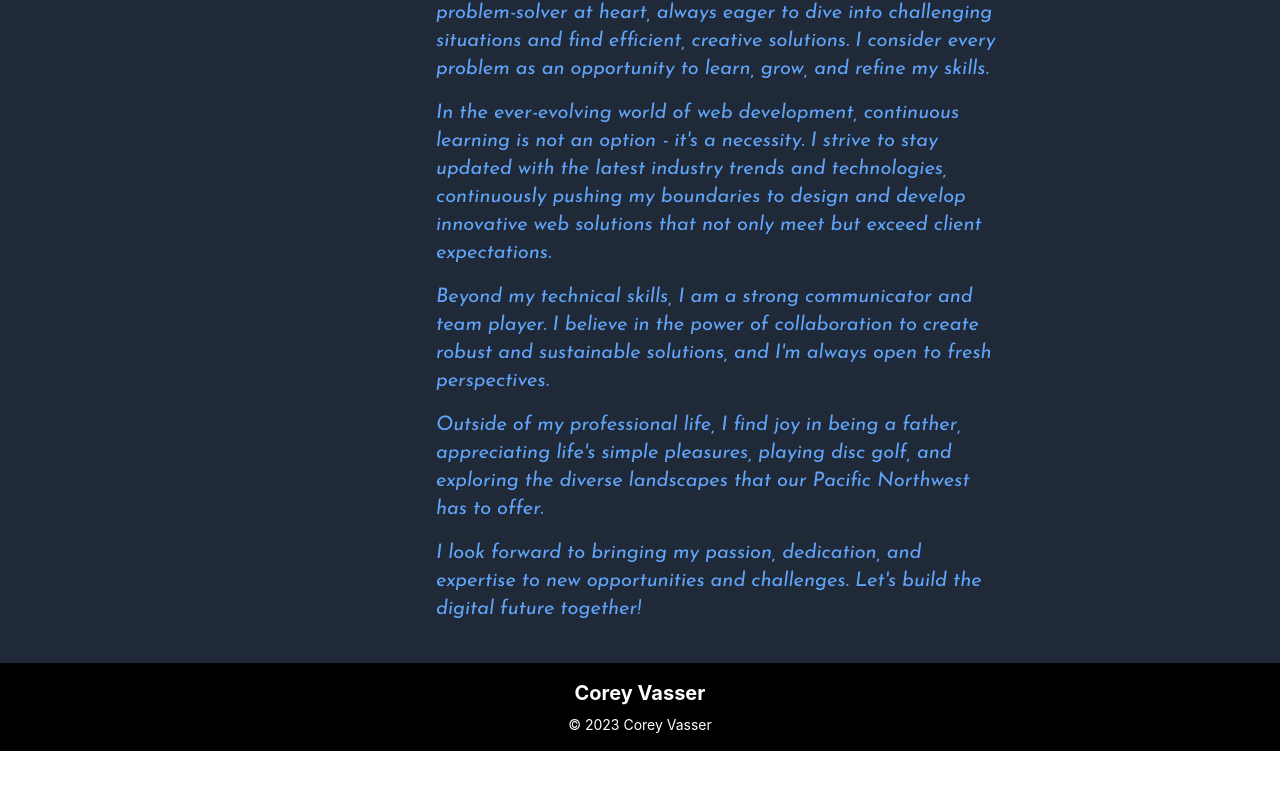
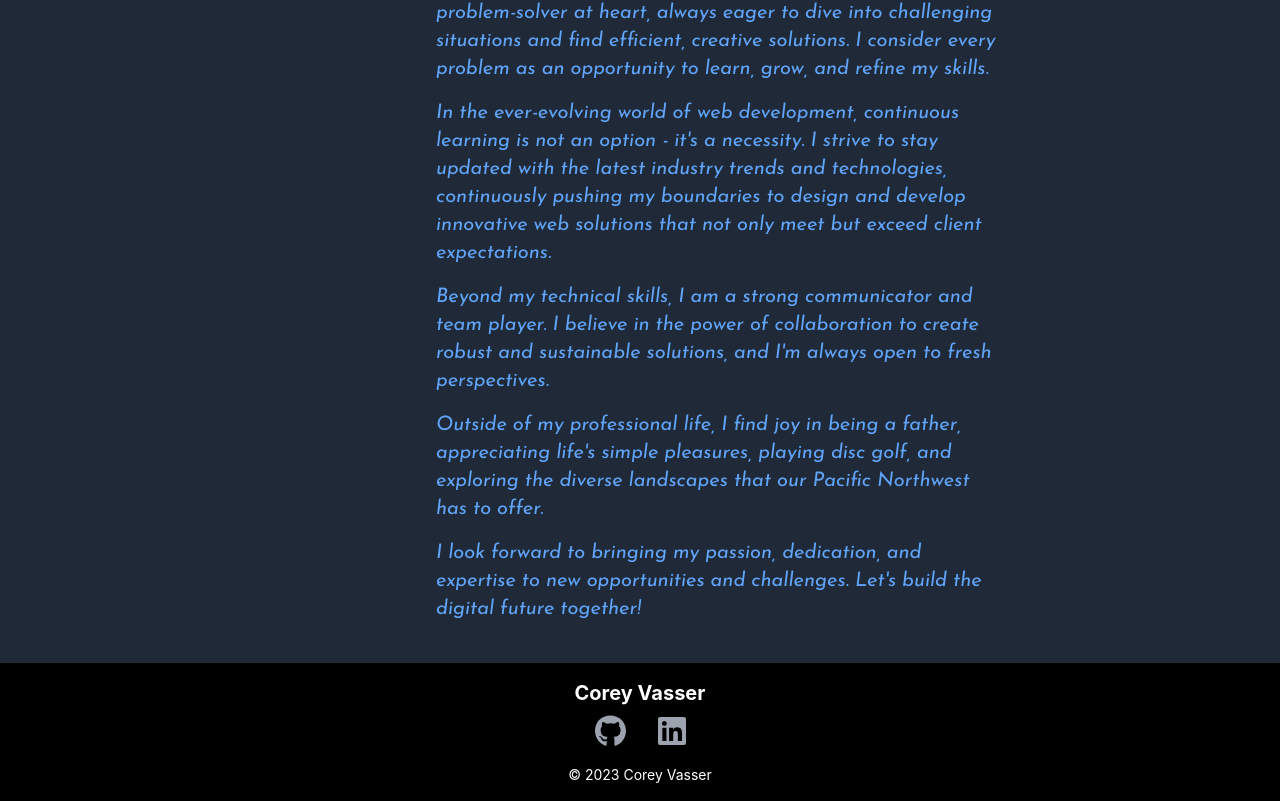
Before and after one commit to spamdalfz/react-portfolio, a React (Create React App) app in the folder react-portfolio/: page / in a window 1280 px wide. Shown: the part 477-1278 px from the top of the page. Before the commit the page ends 1228 px from the top, so only its background shows below. Built offline with nearby package versions, Linux system fonts and the light colour scheme.

Commit message:
added links and icons to footer

```diff
--- a/react-portfolio/package.json
+++ b/react-portfolio/package.json
@@ -3,6 +3,9 @@
   "version": "0.1.0",
   "private": true,
   "dependencies": {
+    "@fortawesome/fontawesome-svg-core": "^6.4.0",
+    "@fortawesome/free-brands-svg-icons": "^6.4.0",
+    "@fortawesome/react-fontawesome": "^0.2.0",
     "@testing-library/jest-dom": "^5.16.5",
     "@testing-library/react": "^13.4.0",
     "@testing-library/user-event": "^13.5.0",
--- a/react-portfolio/src/components/Footer/index.js
+++ b/react-portfolio/src/components/Footer/index.js
@@ -1,12 +1,21 @@
 import React from 'react';
+import { FontAwesomeIcon } from '@fortawesome/react-fontawesome';
+import { faGithub, faLinkedin } from '@fortawesome/free-brands-svg-icons';
 
 const Footer = () => {
     return (
         <footer className="bg-black text-white text-center py-4">
             <h1 className="font-bold text-xl mb-2">Corey Vasser</h1>
+            <div className="mb-4">
+                <a href="https://github.com/spamdalfz" target="_blank" rel="noopener noreferrer" className="text-gray-400 hover:text-white m-4">
+                    <FontAwesomeIcon icon={faGithub} size="2x" />
+                </a>
+                <a href="https://www.linkedin.com/in/corey-vasser/" target="_blank" rel="noopener noreferrer" className="text-gray-400 hover:text-white m-4">
+                    <FontAwesomeIcon icon={faLinkedin} size="2x" />
+                </a>
+            </div>
             <p className="text-sm">&copy; {new Date().getFullYear()} Corey Vasser</p>
         </footer>
     );
 }
-
 export default Footer;
```
Also changed, not shown: 1 other file (tests, documents, lock files or other folders).
